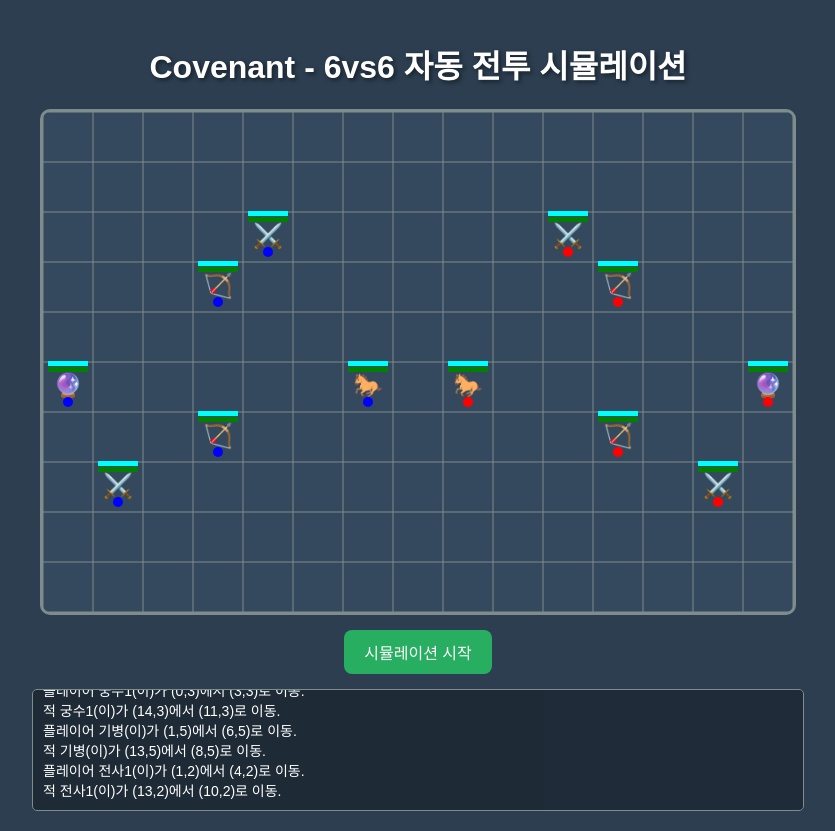
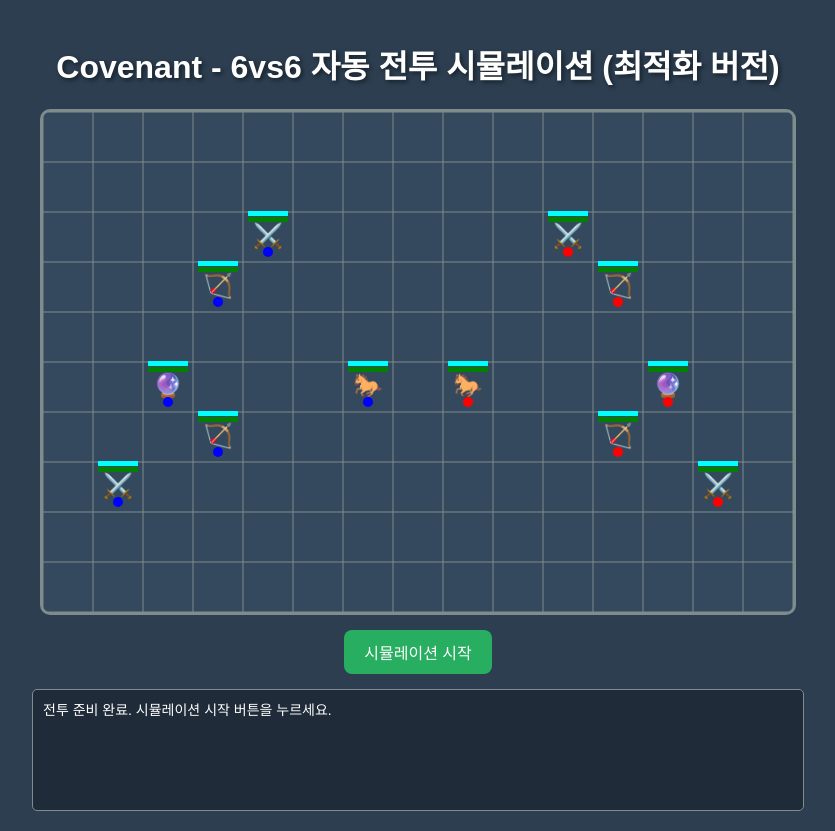
Before and after one commit to cagecorn/covenant, a plain HTML site: page index.html in a window 1280 px wide. Both pictures are taken after a click on the button "시뮬레이션 시작". Shown: the whole page, without its empty margins (222-1057 px from the left). Drawn offline with Linux system fonts and the light colour scheme.

Commit message:
Update index.html

```diff
--- a/index.html
+++ b/index.html
@@ -2,7 +2,7 @@
 <html lang="ko">
 <head>
     <meta charset="UTF-8">
-    <title>Covenant - 6v6 Auto Battle Simulation (v0.1)</title>
+    <title>Covenant - 6v6 Auto Battle Simulation (v0.2 Optimized)</title>
     <style>
         body {
             background-color: #2c3e50;
@@ -48,12 +48,13 @@
             overflow-y: scroll;
             font-size: 14px;
             border: 1px solid #7f8c8d;
+            line-height: 1.5;
         }
     </style>
 </head>
 <body>
 
-    <h1>Covenant - 6vs6 자동 전투 시뮬레이션</h1>
+    <h1>Covenant - 6vs6 자동 전투 시뮬레이션 (최적화 버전)</h1>
     <canvas id="gameCanvas" width="750" height="500"></canvas>
     <div id="controls">
         <button id="startBtn">시뮬레이션 시작</button>
@@ -62,7 +63,7 @@
 
 <script>
 // =======================================================================
-// 1단계: 기본 설정 및 Canvas 준비
+// 1. 기본 설정 및 Canvas 준비
 // =======================================================================
 const canvas = document.getElementById('gameCanvas');
 const ctx = canvas.getContext('2d');
@@ -73,94 +74,76 @@ const GRID_COLS = 15;
 const GRID_ROWS = 10;
 const CELL_SIZE = 50;
 
+// [최적화 1] 오프스크린 캔버스 (Off-screen Canvas) 도입
+// 배경 그리드는 한 번만 그려두고, 매 프레임마다 복사해서 사용합니다.
+const backgroundCanvas = document.createElement('canvas');
+backgroundCanvas.width = canvas.width;
+backgroundCanvas.height = canvas.height;
+const backgroundCtx = backgroundCanvas.getContext('2d');
+
+
 // =======================================================================
-// 2단계: 게임 데이터 구조 정의 (README.md 기반)
+// 2. 게임 데이터 구조 정의 (README.md 기반)
 // =======================================================================
-
-/**
- * README.md의 용병 클래스별 기본 스탯 정의
- * 전사: 사거리 1, 이동력 3
- * 궁수: 사거리 4, 이동력 3
- * 기병: 사거리 2, 이동력 5
- * 마법사: 사거리 3, 이동력 2
- * 힐러: 사거리 3, 이동력 2 (이번 버전에서는 공격 유닛으로 간주)
- */
 const CLASS_STATS = {
     Warrior:  { range: 1, moveSpeed: 3, icon: '⚔️' },
     Archer:   { range: 4, moveSpeed: 3, icon: '🏹' },
     Cavalry:  { range: 2, moveSpeed: 5, icon: '🐎' },
     Mage:     { range: 3, moveSpeed: 2, icon: '🔮' },
-    Healer:   { range: 3, moveSpeed: 2, icon: '💖' } // 힐 기능은 추후 구현
+    Healer:   { range: 3, moveSpeed: 2, icon: '💖' }
 };
 
 let unitCounter = 0;
 
-// 용병(유닛)의 설계도(Class) 정의
 class Unit {
     constructor(config) {
         this.id = unitCounter++;
         this.name = config.name;
-        this.team = config.team; // 'player' or 'enemy'
+        this.team = config.team;
         this.classType = config.classType;
-
-        // 위치 정보 (그리드 좌표)
         this.x = config.x;
         this.y = config.y;
-
-        // 기본 스탯
         this.hp = config.hp;
         this.maxHp = config.hp;
         this.attackPower = config.attackPower;
+        this.valor = config.valor;
+        this.weight = config.weight;
 
-        // README.md의 핵심 시스템: [용맹]과 [무게]
-        this.valor = config.valor;   // [용맹] 스탯
-        this.weight = config.weight; // [무게] 스탯
-
-        // 클래스 기반 스탯 (사거리, 이동력)
         const stats = CLASS_STATS[this.classType];
         this.range = stats.range;
         this.moveSpeed = stats.moveSpeed;
         this.icon = stats.icon;
 
-        // 전투 중 상태
         this.isDead = false;
         this.hasActed = false;
 
-        // [용맹] 스탯에 따른 보호막 생성
-        this.shield = this.valor * 2; // 용맹 1당 보호막 2로 가정
+        this.shield = this.valor * 2;
         this.maxShield = this.shield;
     }
 
-    // 데미지를 받는 로직
     takeDamage(damage) {
-        // 보호막이 먼저 피해를 흡수
         if (this.shield > 0) {
             const shieldDamage = Math.min(this.shield, damage);
             this.shield -= shieldDamage;
             damage -= shieldDamage;
         }
-
-        // 남은 피해가 있다면 체력 감소
         if (damage > 0) {
             this.hp -= damage;
         }
-
         if (this.hp <= 0) {
             this.hp = 0;
             this.isDead = true;
-            logMessage(`${this.name}(이)가 쓰러졌습니다!`, 'death');
+            logMessage(`${this.team === 'player' ? '아군' : '적'} ${this.name}(이)가 쓰러졌습니다!`);
         }
     }
 
-    // 자신의 턴에 행동을 결정하는 AI
-    takeTurn(allUnits) {
+    // [최적화 2] AI 개선 - 탐색 대상을 미리 전달받아 계산량 감소
+    takeTurn(enemies) {
         if (this.isDead || this.hasActed) return;
 
-        // 1. 목표 설정: 가장 가까운 적을 찾는다.
-        const enemies = allUnits.filter(u => u.team !== this.team && !u.isDead);
         if (enemies.length === 0) {
             this.hasActed = true;
-            return; // 싸울 적이 없음
+            return;
         }
 
         let closestEnemy = null;
@@ -174,93 +157,70 @@ class Unit {
             }
         });
 
-        // 2. 행동 결정: 공격 또는 이동
-        // 사거리 내에 적이 있는가?
         if (minDistance <= this.range) {
-            // 공격
             this.attack(closestEnemy);
         } else {
-            // 이동
-            this.moveTowards(closestEnemy, allUnits);
+            this.moveTowards(closestEnemy);
         }
-
         this.hasActed = true;
     }
 
-    // 공격 로직
     attack(target) {
-        // [용맹] 시스템: 보호막 수치에 비례해 공격력 증가 (최대 50% 보너스)
         const valorBonus = (this.shield / this.maxShield) * 0.5;
         const finalAttackPower = Math.floor(this.attackPower * (1 + valorBonus));
-
-        logMessage(
-            `${this.name}(이)가 ${target.name}을(를) 공격! (피해: ${finalAttackPower})`,
-            'attack'
-        );
+        logMessage(`${this.name}(이)가 ${target.name}에게 ${finalAttackPower} 피해를 입혔습니다.`);
         target.takeDamage(finalAttackPower);
     }
 
-    // 이동 로직
-    moveTowards(target, allUnits) {
+    // [최적화 2] AI 개선 - 전체 유닛 배열을 탐색할 필요 없음
+    moveTowards(target) {
         let movedDistance = 0;
-        let currentX = this.x;
-        let currentY = this.y;
+        let newX = this.x;
+        let newY = this.y;
 
-        while (movedDistance < this.moveSpeed) {
-            const dx = target.x - currentX;
-            const dy = target.y - currentY;
+        // 이동 로직은 기존과 유사하나, 충돌 검사는 턴 관리자에서 처리
+        // (이번 버전에서는 충돌 검사를 생략하여 AI 이동 로직에 집중)
+        const dx = Math.sign(target.x - this.x);
+        const dy = Math.sign(target.y - this.y);
 
-            if (dx === 0 && dy === 0) break;
-
-            let nextX = currentX;
-            let nextY = currentY;
-
-            // X축, Y축 중 더 먼 쪽으로 먼저 한 칸 이동
-            if (Math.abs(dx) > Math.abs(dy)) {
-                nextX += Math.sign(dx);
+        // moveSpeed 만큼 최대한 이동
+        for(let i = 0; i < this.moveSpeed; i++) {
+             if (Math.abs(target.x - newX) > Math.abs(target.y - newY)) {
+                newX += dx;
+            } else if (target.y !== newY) {
+                newY += dy;
+            } else if (target.x !== newX) {
+                 newX += dx;
             } else {
-                nextY += Math.sign(dy);
-            }
-
-            // 해당 위치로 이동 가능한지 확인 (다른 유닛이 없는가?)
-            const isOccupied = allUnits.some(u => !u.isDead && u.x === nextX && u.y === nextY);
-
-            if (!isOccupied) {
-                currentX = nextX;
-                currentY = nextY;
-                movedDistance++;
-            } else {
-                // 길이 막혔으면 이동 중지
-                break;
+                 break; // 목표에 도착
             }
         }
 
-        if (this.x !== currentX || this.y !== currentY) {
-            logMessage(`${this.name}(이)가 (${this.x},${this.y})에서 (${currentX},${currentY})로 이동.`, 'move');
-            this.x = currentX;
-            this.y = currentY;
-        }
+        logMessage(`${this.name}(이)가 (${this.x},${this.y})에서 (${newX},${newY})로 이동.`);
+        this.x = newX;
+        this.y = newY;
     }
 }
 
-
 // =======================================================================
-// 3단계: 시각적 표현 (렌더링)
+// 3. 시각적 표현 (렌더링)
 // =======================================================================
 
-function drawGrid() {
-    ctx.strokeStyle = '#7f8c8d';
+// [최적화 1] 그리드를 미리 그리는 함수
+function preRenderGrid() {
+    backgroundCtx.strokeStyle = '#7f8c8d';
+    backgroundCtx.lineWidth = 1;
     for (let i = 0; i <= GRID_COLS; i++) {
-        ctx.beginPath();
-        ctx.moveTo(i * CELL_SIZE, 0);
-        ctx.lineTo(i * CELL_SIZE, GRID_ROWS * CELL_SIZE);
-        ctx.stroke();
+        backgroundCtx.beginPath();
+        backgroundCtx.moveTo(i * CELL_SIZE, 0);
+        backgroundCtx.lineTo(i * CELL_SIZE, GRID_ROWS * CELL_SIZE);
+        backgroundCtx.stroke();
     }
     for (let i = 0; i <= GRID_ROWS; i++) {
-        ctx.beginPath();
-        ctx.moveTo(0, i * CELL_SIZE);
-        ctx.lineTo(GRID_COLS * CELL_SIZE, i * CELL_SIZE);
-        ctx.stroke();
+        backgroundCtx.beginPath();
+        backgroundCtx.moveTo(0, i * CELL_SIZE);
+        backgroundCtx.lineTo(GRID_COLS * CELL_SIZE, i * CELL_SIZE);
+        backgroundCtx.stroke();
     }
 }
 
@@ -271,19 +231,16 @@ function drawUnits(units) {
         const x = unit.x * CELL_SIZE + CELL_SIZE / 2;
         const y = unit.y * CELL_SIZE + CELL_SIZE / 2;
 
-        // 유닛 아이콘 그리기
         ctx.font = '24px sans-serif';
         ctx.textAlign = 'center';
         ctx.textBaseline = 'middle';
         ctx.fillText(unit.icon, x, y);
 
-        // 팀 색상 표시 (하단 원)
         ctx.fillStyle = unit.team === 'player' ? 'blue' : 'red';
         ctx.beginPath();
         ctx.arc(x, y + 15, 5, 0, Math.PI * 2);
         ctx.fill();
 
-        // 체력 바
         const hpBarWidth = CELL_SIZE * 0.8;
         const hpRatio = unit.hp / unit.maxHp;
         ctx.fillStyle = '#555';
@@ -291,7 +248,6 @@ function drawUnits(units) {
         ctx.fillStyle = 'green';
         ctx.fillRect(x - hpBarWidth / 2, y - 20, hpBarWidth * hpRatio, 5);
 
-        // 보호막 바
         if (unit.maxShield > 0) {
             const shieldRatio = unit.shield / unit.maxShield;
             ctx.fillStyle = '#555';
@@ -302,86 +258,104 @@ function drawUnits(units) {
     });
 }
 
-// 화면을 다시 그리는 메인 렌더링 루프
+// [최적화 1] 메인 렌더링 루프 개선
 function render(units) {
     ctx.clearRect(0, 0, canvas.width, canvas.height);
-    drawGrid();
+    // 미리 그려둔 배경을 복사
+    ctx.drawImage(backgroundCanvas, 0, 0);
+    // 동적인 유닛들만 그리기
     drawUnits(units);
 }
 
 // =======================================================================
-// 4단계 & 5단계: 전투 로직 및 시뮬레이션 실행
+// 4 & 5. 전투 로직 및 시뮬레이션 실행
 // =======================================================================
 
+// [최적화 3] 데이터 관리 개선 - 팀별로 유닛 배열 분리
+let playerUnits = [];
+let enemyUnits = [];
 let allUnits = [];
 let isSimulationRunning = false;
+// [최적화 4] 로그 버퍼링
+let logBuffer = [];
 
-// 게임 초기화 함수
+
 function init() {
     unitCounter = 0;
-    allUnits = [
-        // Player Team (6명)
-        new Unit({ name: '플레이어 전사1', team: 'player', classType: 'Warrior', x: 1, y: 2, hp: 100, attackPower: 20, valor: 20, weight: 50 }),
-        new Unit({ name: '플레이어 전사2', team: 'player', classType: 'Warrior', x: 1, y: 7, hp: 100, attackPower: 20, valor: 10, weight: 60 }),
-        new Unit({ name: '플레이어 궁수1', team: 'player', classType: 'Archer',  x: 0, y: 3, hp: 60, attackPower: 25, valor: 5, weight: 30 }),
-        new Unit({ name: '플레이어 궁수2', team: 'player', classType: 'Archer',  x: 0, y: 6, hp: 60, attackPower: 25, valor: 15, weight: 25 }),
-        new Unit({ name: '플레이어 기병', team: 'player', classType: 'Cavalry', x: 1, y: 5, hp: 80, attackPower: 18, valor: 30, weight: 40 }),
-        new Unit({ name: '플레이어 마법사', team: 'player', classType: 'Mage',    x: 0, y: 5, hp: 50, attackPower: 30, valor: 25, weight: 35 }),
+    playerUnits = [
+        new Unit({ name: '전사1', team: 'player', classType: 'Warrior', x: 1, y: 2, hp: 100, attackPower: 20, valor: 20, weight: 50 }),
+        new Unit({ name: '전사2', team: 'player', classType: 'Warrior', x: 1, y: 7, hp: 100, attackPower: 20, valor: 10, weight: 60 }),
+        new Unit({ name: '궁수1', team: 'player', classType: 'Archer',  x: 0, y: 3, hp: 60, attackPower: 25, valor: 5, weight: 30 }),
+        new Unit({ name: '궁수2', team: 'player', classType: 'Archer',  x: 0, y: 6, hp: 60, attackPower: 25, valor: 15, weight: 25 }),
+        new Unit({ name: '기병', team: 'player', classType: 'Cavalry', x: 1, y: 5, hp: 80, attackPower: 18, valor: 30, weight: 40 }),
+        new Unit({ name: '마법사', team: 'player', classType: 'Mage',    x: 0, y: 5, hp: 50, attackPower: 30, valor: 25, weight: 35 }),
+    ];
+    enemyUnits = [
+        new Unit({ name: '오크1', team: 'enemy', classType: 'Warrior', x: 13, y: 2, hp: 100, attackPower: 20, valor: 20, weight: 55 }),
+        new Unit({ name: '오크2', team: 'enemy', classType: 'Warrior', x: 13, y: 7, hp: 100, attackPower: 20, valor: 15, weight: 58 }),
+        new Unit({ name: '고블린 궁수1', team: 'enemy', classType: 'Archer',  x: 14, y: 3, hp: 60, attackPower: 25, valor: 10, weight: 32 }),
+        new Unit({ name: '고블린 궁수2', team: 'enemy', classType: 'Archer',  x: 14, y: 6, hp: 60, attackPower: 25, valor: 10, weight: 28 }),
+        new Unit({ name: '와르그', team: 'enemy', classType: 'Cavalry', x: 13, y: 5, hp: 80, attackPower: 18, valor: 25, weight: 45 }),
+        new Unit({ name: '흑마법사', team: 'enemy', classType: 'Mage',    x: 14, y: 5, hp: 50, attackPower: 30, valor: 20, weight: 38 }),
+    ];
+    allUnits = [...playerUnits, ...enemyUnits];
 
-        // Enemy Team (6명)
-        new Unit({ name: '적 전사1', team: 'enemy', classType: 'Warrior', x: 13, y: 2, hp: 100, attackPower: 20, valor: 20, weight: 55 }),
-        new Unit({ name: '적 전사2', team: 'enemy', classType: 'Warrior', x: 13, y: 7, hp: 100, attackPower: 20, valor: 15, weight: 58 }),
-        new Unit({ name: '적 궁수1', team: 'enemy', classType: 'Archer',  x: 14, y: 3, hp: 60, attackPower: 25, valor: 10, weight: 32 }),
-        new Unit({ name: '적 궁수2', team: 'enemy', classType: 'Archer',  x: 14, y: 6, hp: 60, attackPower: 25, valor: 10, weight: 28 }),
-        new Unit({ name: '적 기병', team: 'enemy', classType: 'Cavalry', x: 13, y: 5, hp: 80, attackPower: 18, valor: 25, weight: 45 }),
-        new Unit({ name: '적 마법사', team: 'enemy', classType: 'Mage',    x: 14, y: 5, hp: 50, attackPower: 30, valor: 20, weight: 38 }),
-    ];
     logElement.innerHTML = '';
-    logMessage('전투 준비 완료. 시뮬레이션 시작 버튼을 누르세요.', 'info');
-    render(allUnits);
+    logMessage('전투 준비 완료. 시뮬레이션 시작 버튼을 누르세요.');
+    flushLog();
+
+    // 렌더링 루프 시작
+    function gameLoop() {
+        render(allUnits);
+        if (isSimulationRunning) {
+            requestAnimationFrame(gameLoop);
+        }
+    }
+    requestAnimationFrame(gameLoop);
 }
 
-// 시뮬레이션의 한 턴을 진행하는 함수
 async function runTurn() {
-    logMessage('--- 새로운 턴 시작 ---', 'turn');
+    logMessage('--- 새로운 턴 시작 ---');
 
-    // 1. 행동 순서 결정: [무게]가 낮을수록 먼저 행동
+    // [최적화 3] 살아있는 유닛만 필터링하여 턴 순서 결정
     const turnOrder = allUnits
         .filter(u => !u.isDead)
         .sort((a, b) => a.weight - b.weight);
 
-    // 모든 유닛의 '행동 완료' 상태 초기화
     turnOrder.forEach(u => u.hasActed = false);
 
-    // 2. 순서대로 행동 개시
     for (const unit of turnOrder) {
         if (unit.isDead) continue;
 
-        unit.takeTurn(allUnits);
-        render(allUnits); // 각 유닛 행동 후 화면 갱신
-        await sleep(300); // 행동을 시각적으로 확인하기 위한 지연
+        // [최적화 2] AI에 적 팀 정보만 넘겨주어 탐색 범위 축소
+        const enemies = unit.team === 'player' ? enemyUnits.filter(u => !u.isDead) : playerUnits.filter(u => !u.isDead);
+        unit.takeTurn(enemies);
+        await sleep(300);
     }
 
-    // 3. 턴 종료 및 게임 오버 확인
-    const livingPlayers = allUnits.filter(u => u.team === 'player' && !u.isDead).length;
-    const livingEnemies = allUnits.filter(u => u.team === 'enemy' && !u.isDead).length;
+    flushLog(); // [최적화 4] 턴이 끝날 때 로그를 한번에 업데이트
+
+    // 승리 조건 확인
+    const livingPlayers = playerUnits.filter(u => !u.isDead).length;
+    const livingEnemies = enemyUnits.filter(u => !u.isDead).length;
 
     if (livingPlayers === 0) {
-        logMessage('플레이어 팀 패배!', 'game-over');
+        logMessage('플레이어 팀 패배!');
         isSimulationRunning = false;
         startBtn.disabled = false;
+        flushLog();
         return;
     }
     if (livingEnemies === 0) {
-        logMessage('플레이어 팀 승리!', 'game-over');
+        logMessage('플레이어 팀 승리!');
         isSimulationRunning = false;
         startBtn.disabled = false;
+        flushLog();
         return;
     }
 
-    // 게임이 끝나지 않았으면 다음 턴 진행
     if (isSimulationRunning) {
-        setTimeout(runTurn, 1000); // 1초 후 다음 턴 시작
+        setTimeout(runTurn, 1000);
     }
 }
 
@@ -390,22 +364,39 @@ function sleep(ms) {
     return new Promise(resolve => setTimeout(resolve, ms));
 }
 
-function logMessage(message, type) {
-    logElement.innerHTML += `<div class="${type}">${message}</div>`;
-    logElement.scrollTop = logElement.scrollHeight; // 항상 최신 로그가 보이도록 스크롤
+// [최적화 4] 로그 메시지를 버퍼에 저장
+function logMessage(message) {
+    logBuffer.push(message);
+}
+
+// [최적화 4] 버퍼에 쌓인 로그를 한번에 화면에 표시
+function flushLog() {
+    if (logBuffer.length > 0) {
+        logElement.innerHTML += logBuffer.join('<br>');
+        logElement.scrollTop = logElement.scrollHeight;
+        logBuffer = [];
+    }
 }
 
 // 이벤트 리스너
 startBtn.addEventListener('click', () => {
     if (isSimulationRunning) return;
+
     isSimulationRunning = true;
     startBtn.disabled = true;
-    init(); // 게임 상태 초기화
-    runTurn(); // 첫 턴 시작
+
+    init();
+
+    // 시뮬레이션 루프 시작
+    runTurn();
 });
 
 // 페이지 로드 시 초기화
-window.onload = init;
+window.onload = () => {
+    preRenderGrid(); // 배경을 미리 그려둠
+    init(); // 유닛 등 나머지 초기화
+    render(allUnits); // 초기 상태 렌더링
+};
 </script>
 </body>
 </html>
```
